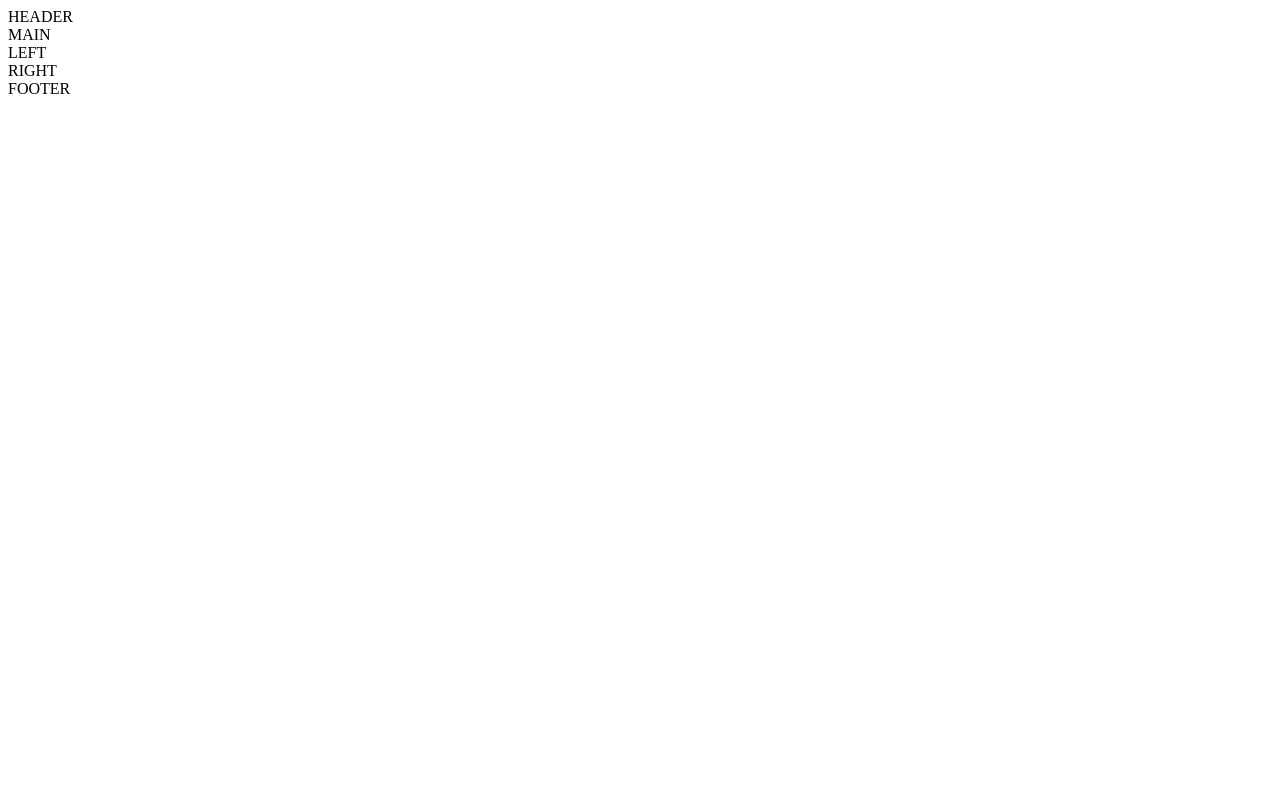
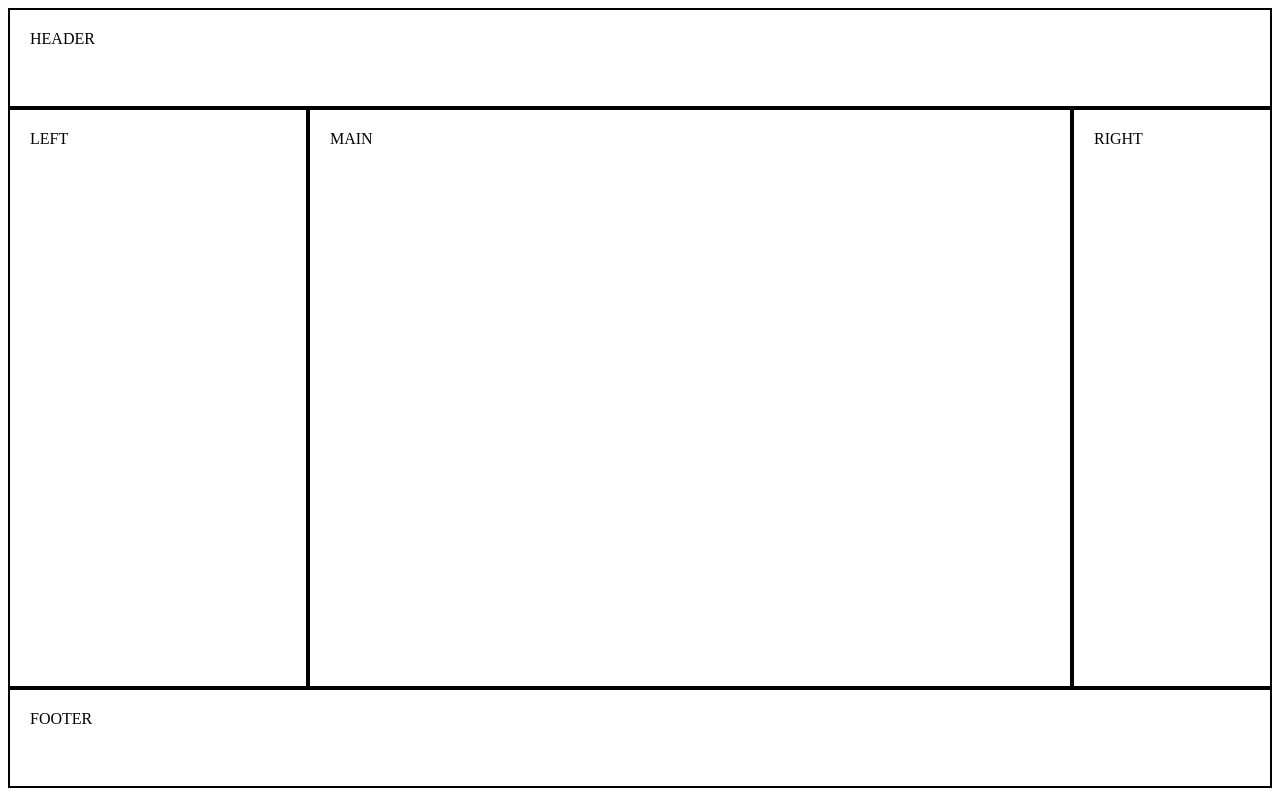
Before and after one commit to InnaPatlakha/lesson5hometask1, a plain HTML site: page index.html in a window 1280 px wide. Drawn offline with Linux system fonts and the light colour scheme.

Commit message:
додали стилі

```diff
--- a/index.html
+++ b/index.html
@@ -14,7 +14,7 @@
   <div class="main">MAIN</div>
   <div class="left">LEFT</div>
   <div class="right">RIGHT</div>
-  <div class="footer">FOOTER</div>
+  <div class="footer clearfix">FOOTER</div>
 </body>
 
 </html>
--- a/style.css
+++ b/style.css
@@ -1,3 +1,32 @@
 * {
   box-sizing: border-box;
 }
+div {
+  border: 2px solid;
+  padding: 20px;
+  height: 100px;
+}
+.header {
+}
+.main {
+  width: calc(100% - 300px - 200px);
+  height: calc(100vh - 220px);
+  float: left;
+  margin-left: 300px;
+}
+.left {
+  width: 300px;
+  height: calc(100vh - 220px);
+  float: left;
+  margin-left: calc(-100% + 200px);
+}
+.right {
+  width: 200px;
+  height: calc(100vh - 220px);
+  float: left;
+}
+.footer {
+}
+.clearfix {
+  clear: both;
+}
```
